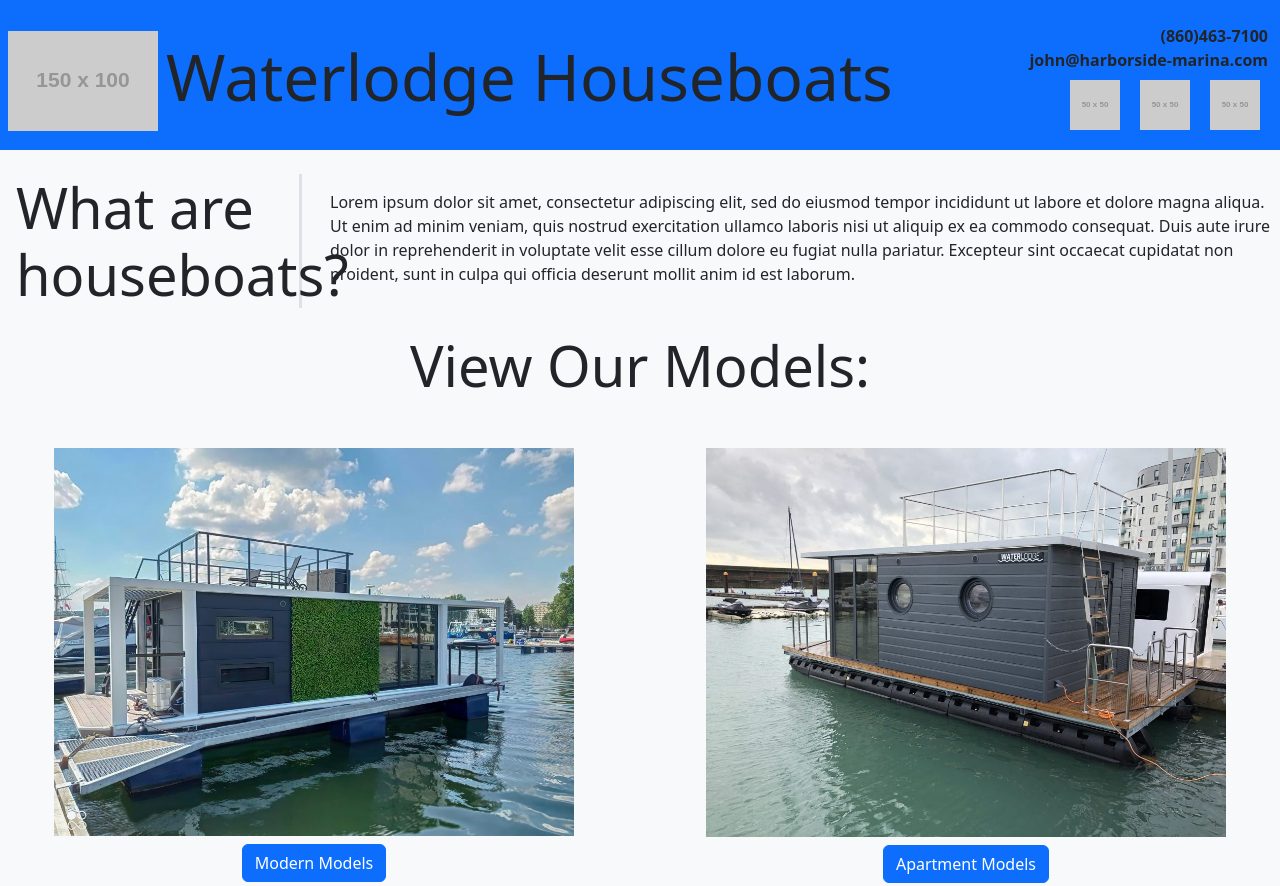
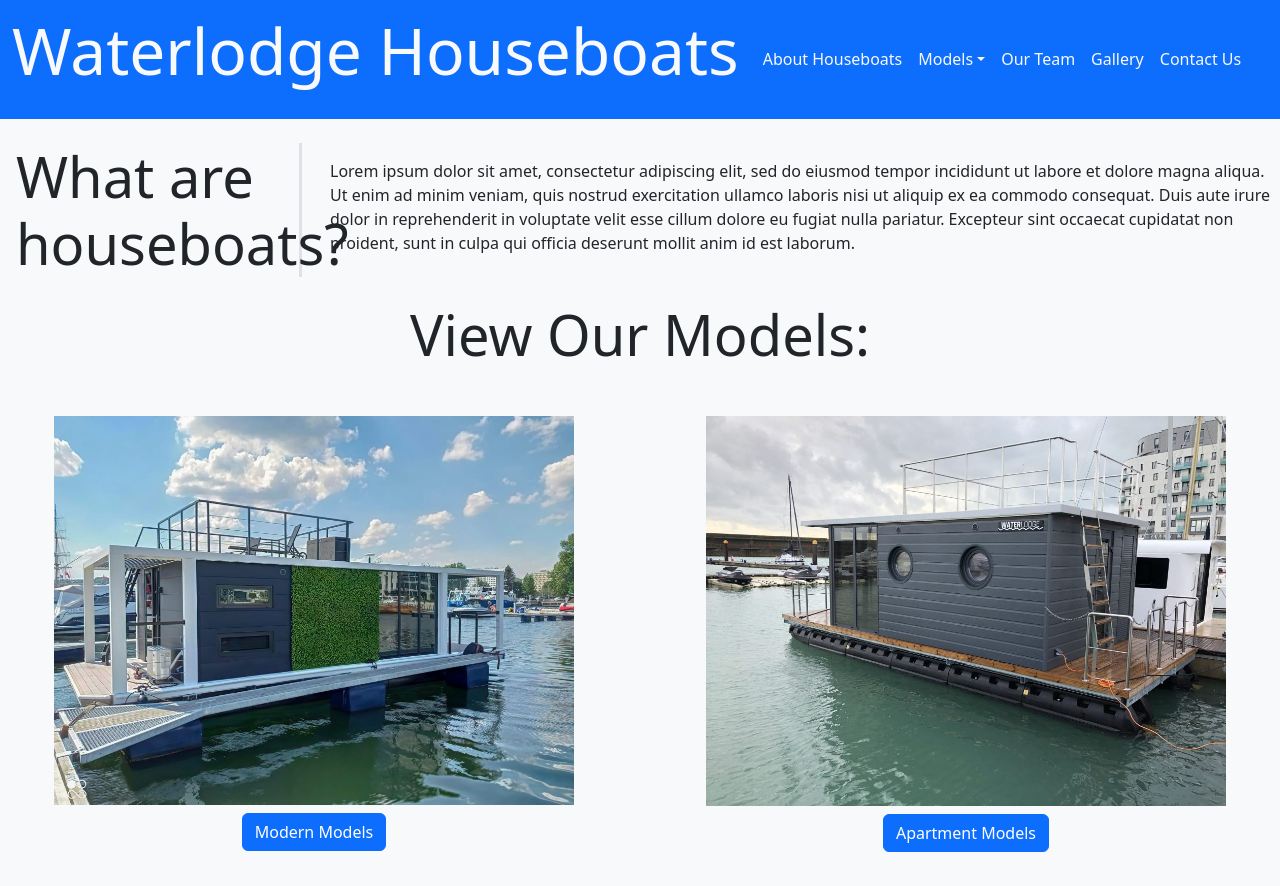
Before and after one commit to julianbenchimol/waterlodge-site, a plain HTML site: page index.html in a window 1280 px wide. Shown: the top 886 px of the page. Drawn offline with nearby package versions, Linux system fonts and the light colour scheme; placeholder pictures from the web are drawn by us.

Commit message:
modern models page framework; updated header

```diff
--- a/index.html
+++ b/index.html
@@ -10,27 +10,43 @@
 		<link rel="stylesheet" href="https://ajax.googleapis.com/ajax/libs/jqueryui/1.13.2/themes/smoothness/jquery-ui.css">
 		<!-- Default Stylesheet Connection -->
         <link rel="stylesheet" href="./assets/CSS/style.css" />
-    <title>We love Houseboats</title>
+    <title>Waterlodge Houseboats</title>
   </head>
 
   <body class = "bg-light">
 
-    <!-- Main Header section -->
-		<span class = "container p-0">
-            <div class = "row bg-primary" id = "header-main">
-                <div class = "col-9 d-flex align-content-center flex-wrap">
-                    <a href = "index.html"><img src = "https://via.placeholder.com/150x100" class = "m-2"></a>
-                    <div class = "display-3 mt-3">Waterlodge Houseboats</div>
-                </div>
-                <div class = "col-3 p-4 text-end">
-                    <a href = "tel:860-463-7100" style = "text-decoration: none;"><span class = "text-dark"><strong>(860)463-7100</strong></span></a>
-                    <a href = "mailto:john@harborside-marina.com" style = "text-decoration: none;"><span class = "text-dark d-block"><strong>john@harborside-marina.com</strong></span></a>
-                    <a href = "#" target="_blank"><img src = "https://via.placeholder.com/50x50" class = "m-2"></a>
-                    <a href = "#" target="_blank"><img src = "https://via.placeholder.com/50x50" class = "m-2"></a>
-                    <a href = "#" target="_blank"><img src = "https://via.placeholder.com/50x50" class = "m-2"></a>
+    <!-- Main Header -->
+    <nav class="bg-primary navbar navbar-expand-lg">
+        <div class="container-fluid">
+          <a class="navbar-brand" href="index.html"><p class = "display-3 text-light">Waterlodge Houseboats</p></a>
+          <button class="navbar-toggler" type="button" data-bs-toggle="collapse" data-bs-target="#navbarSupportedContent" aria-controls="navbarSupportedContent" aria-expanded="false" aria-label="Toggle navigation">
+            <span class="navbar-toggler-icon"></span>
+          </button>
+          <div class="collapse navbar-collapse" id="navbarSupportedContent">
+            <ul class="navbar-nav me-auto mb-2 mb-lg-0">
+                <li class="nav-item text">
+                    <a class="nav-link text-light" href="#">About Houseboats</a>
+                </li>
+                <li class="nav-item dropdown">
+                    <a class="nav-link dropdown-toggle text-light" href="#" role="button" data-bs-toggle="dropdown" aria-expanded="false">Models</a>
+                    <ul class="dropdown-menu">
+                        <li><a class = "dropdown-item" href = "./modern-models.html">Modern Models</a></li>
+                      <li><a class="dropdown-item" href="#">Apartment Models</a></li>
+                    </ul>
+                </li>
+                <li class="nav-item">
+                    <a class="nav-link text-light" href="#">Our Team</a>
+                </li>
+                <li class="nav-item">
+                    <a class="nav-link text-light" href="#">Gallery</a>
+                </li>
+                <li class="nav-item">
+                    <a class="nav-link text-light" href="#">Contact Us</a>
+                </li>
+            </ul>
           </div>
         </div>
-        </span>
+      </nav>
 
     <!-- About Houseboats -->
     <span class = "container">
@@ -89,7 +105,6 @@
         </div>
     </div>
 
-
     <!-- Code Connections -->
     <div>
         <!-- JQuery Connection -->
```
Also changed, not shown: modern-models.html (+97 -0 lines), apartment-models.html (deleted). Lines whose indentation alone changed are shown as unchanged.
